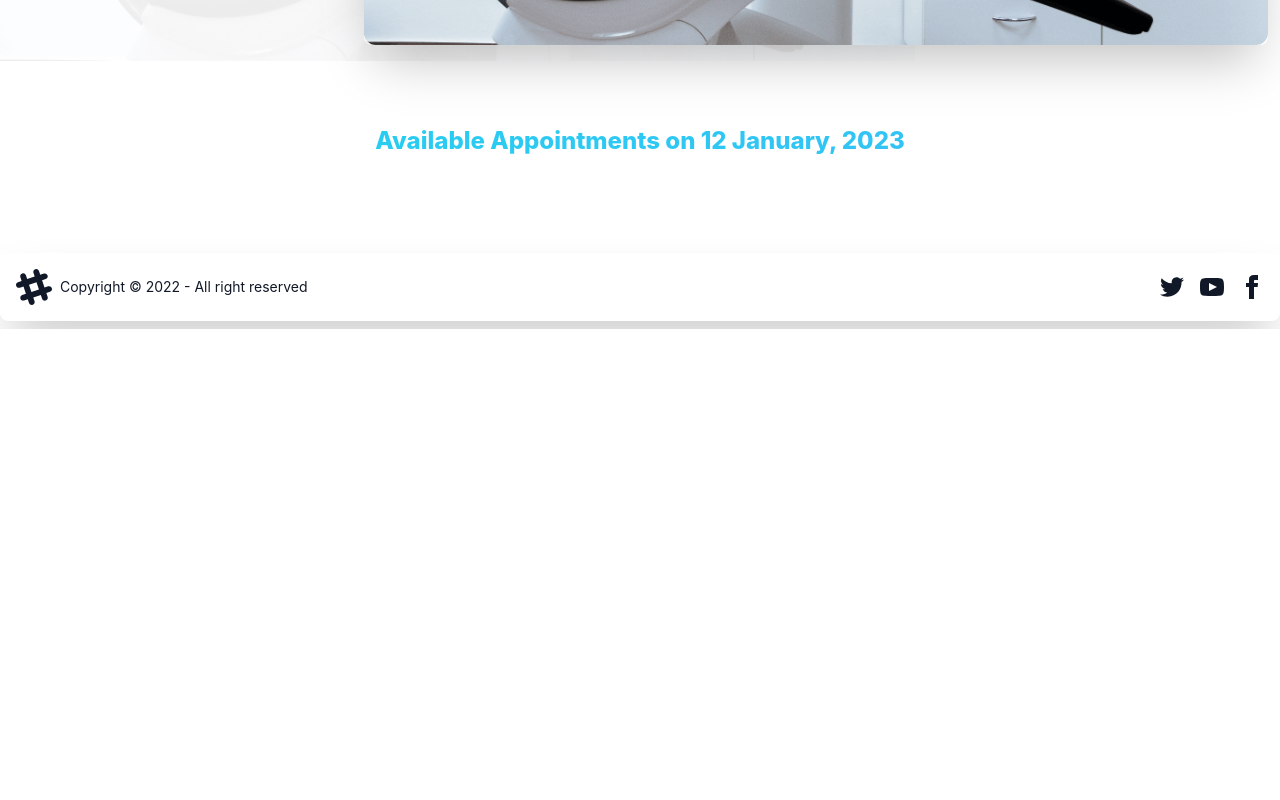
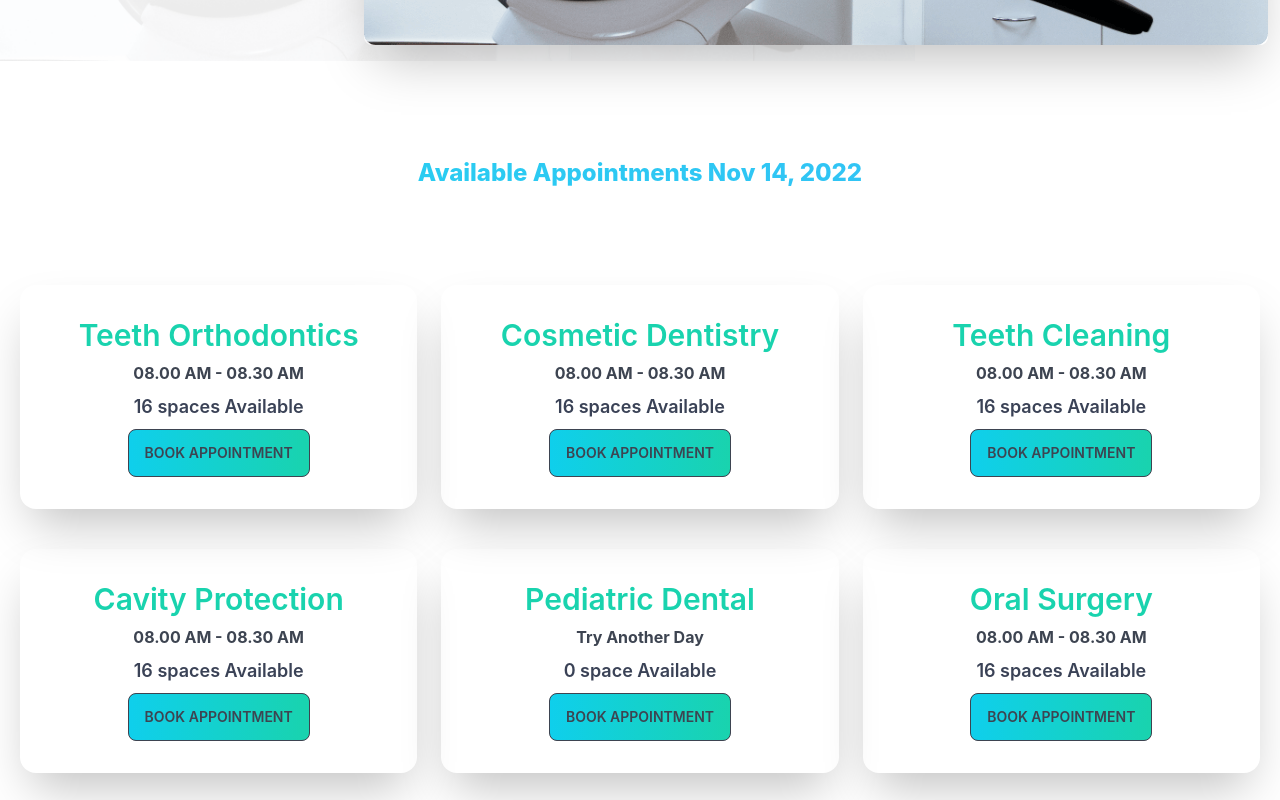
Before and after one commit to Fahmidur-arnob/I_Doctor, a React (Create React App) app: page /appointment in a window 1280 px wide. Shown: the part 600-1400 px from the top of the page. Before the commit the page ends 929 px from the top, so only its background shows below. Built offline with nearby package versions, Linux system fonts and the light colour scheme.

Commit message:
Done making the appointment page and the appointmentCards

```diff
--- /dev/null
+++ b/public/appointmentOptions.json
@@ -0,0 +1,117 @@
+[
+    {
+        "_id": 1,
+        "name": "Teeth Orthodontics",
+        "slots": [
+            "08.00 AM - 08.30 AM",
+            "08.30 AM - 09.00 AM",
+            "09.00 AM - 9.30 AM",
+            "09.30 AM - 10.00 AM",
+            "10.00 AM - 10.30 AM",
+            "10.30 AM - 11.00 AM",
+            "11.00 AM - 11.30 AM",
+            "11.30 AM - 12.00 AM",
+            "1.00 PM - 1.30 PM",
+            "1.30 PM - 2.00 PM",
+            "2.00 PM - 2.30 PM",
+            "2.30 PM - 3.00 PM",
+            "3.00 PM - 3.30 PM",
+            "3.30 PM - 4.00 PM",
+            "4.00 PM - 4.30 PM",
+            "4.30 PM - 5.00 PM"
+        ]
+    },
+    {
+        "_id": 2,
+        "name": "Cosmetic Dentistry",
+        "slots": [
+            "08.00 AM - 08.30 AM",
+            "08.30 AM - 09.00 AM",
+            "09.00 AM - 9.30 AM",
+            "09.30 AM - 10.00 AM",
+            "10.00 AM - 10.30 AM",
+            "10.30 AM - 11.00 AM",
+            "11.00 AM - 11.30 AM",
+            "11.30 AM - 12.00 AM",
+            "1.00 PM - 1.30 PM",
+            "1.30 PM - 2.00 PM",
+            "2.00 PM - 2.30 PM",
+            "2.30 PM - 3.00 PM",
+            "3.00 PM - 3.30 PM",
+            "3.30 PM - 4.00 PM",
+            "4.00 PM - 4.30 PM",
+            "4.30 PM - 5.00 PM"
+        ]
+    },
+    {
+        "_id": 3,
+        "name": "Teeth Cleaning",
+        "slots": [
+            "08.00 AM - 08.30 AM",
+            "08.30 AM - 09.00 AM",
+            "09.00 AM - 9.30 AM",
+            "09.30 AM - 10.00 AM",
+            "10.00 AM - 10.30 AM",
+            "10.30 AM - 11.00 AM",
+            "11.00 AM - 11.30 AM",
+            "11.30 AM - 12.00 AM",
+            "1.00 PM - 1.30 PM",
+            "1.30 PM - 2.00 PM",
+            "2.00 PM - 2.30 PM",
+            "2.30 PM - 3.00 PM",
+            "3.00 PM - 3.30 PM",
+            "3.30 PM - 4.00 PM",
+            "4.00 PM - 4.30 PM",
+            "4.30 PM - 5.00 PM"
+        ]
+    },
+    {
+        "_id": 4,
+        "name": "Cavity Protection",
+        "slots": [
+            "08.00 AM - 08.30 AM",
+            "08.30 AM - 09.00 AM",
+            "09.00 AM - 9.30 AM",
+            "09.30 AM - 10.00 AM",
+            "10.00 AM - 10.30 AM",
+            "10.30 AM - 11.00 AM",
+            "11.00 AM - 11.30 AM",
+            "11.30 AM - 12.00 AM",
+            "1.00 PM - 1.30 PM",
+            "1.30 PM - 2.00 PM",
+            "2.00 PM - 2.30 PM",
+            "2.30 PM - 3.00 PM",
+            "3.00 PM - 3.30 PM",
+            "3.30 PM - 4.00 PM",
+            "4.00 PM - 4.30 PM",
+            "4.30 PM - 5.00 PM"
+        ]
+    },
+    {
+        "_id": 5,
+        "name": "Pediatric Dental",
+        "slots": []
+    },
+    {
+        "_id": 6,
+        "name": "Oral Surgery",
+        "slots": [
+            "08.00 AM - 08.30 AM",
+            "08.30 AM - 09.00 AM",
+            "09.00 AM - 9.30 AM",
+            "09.30 AM - 10.00 AM",
+            "10.00 AM - 10.30 AM",
+            "10.30 AM - 11.00 AM",
+            "11.00 AM - 11.30 AM",
+            "11.30 AM - 12.00 AM",
+            "1.00 PM - 1.30 PM",
+            "1.30 PM - 2.00 PM",
+            "2.00 PM - 2.30 PM",
+            "2.30 PM - 3.00 PM",
+            "3.00 PM - 3.30 PM",
+            "3.30 PM - 4.00 PM",
+            "4.00 PM - 4.30 PM",
+            "4.30 PM - 5.00 PM"
+        ]
+    }
+]
--- a/src/Pages/Appointment/Appointment/Appointment.js
+++ b/src/Pages/Appointment/Appointment/Appointment.js
@@ -1,12 +1,18 @@
-import React from 'react';
+import React, { useState } from 'react';
 import AppointmentBanner from '../AppointmentBanner/AppointmentBanner';
 import AvailableAppointments from '../AvailableAppointments/AvailableAppointments';
 
 const Appointment = () => {
+    const [selectedDate, setSelectedDate] = useState(new Date());
     return (
         <div>
-            <AppointmentBanner></AppointmentBanner>
-            <AvailableAppointments></AvailableAppointments>
+            <AppointmentBanner
+                selectedDate = {selectedDate}
+                setSelectedDate={setSelectedDate}
+            ></AppointmentBanner>
+            <AvailableAppointments
+                selectedDate = {selectedDate}
+            ></AvailableAppointments>
         </div>
     );
 };
--- a/src/Pages/Appointment/AppointmentBanner/AppointmentBanner.js
+++ b/src/Pages/Appointment/AppointmentBanner/AppointmentBanner.js
@@ -4,8 +4,7 @@ import appointment from '../../../assets/images/bg.png';
 import { DayPicker } from 'react-day-picker';
 import { format } from 'date-fns';
 
-const AppointmentBanner = () => {
-    const [selectedDate, setSelectedDate] = useState(new Date());
+const AppointmentBanner = ({selectedDate, setSelectedDate}) => {
 
     return (
         <header className='my-6'>
@@ -22,7 +21,6 @@ const AppointmentBanner = () => {
                             selectedDate={selectedDate}
                             onSelect={setSelectedDate}
                         />
-                        <p>You Picked : {format(selectedDate, 'PP')} </p>
                     </div>
                 </div>
             </div>
--- /dev/null
+++ b/src/Pages/Appointment/AvailableAppointments/AppointmentOption.js
@@ -0,0 +1,19 @@
+import React from 'react';
+
+const AppointmentOption = ({ appointmentOption }) => {
+    const { name, slots } = appointmentOption;
+    return (
+        <div className="card shadow-2xl text-primary mb-4">
+            <div className="card-body text-center">
+                <h2 className="card-title text-secondary mx-auto text-3xl">{name}</h2>
+                <p className='text-neutral font-bold'>{slots.length > 0 ? slots[0] : "Try Another Day"}</p>
+                <p className='text-accent text-lg font-semibold'>{slots.length} {slots.length > 1 ? 'spaces' : 'space'} Available</p>
+                <div className="card-actions">
+                    <button className="btn bg-gradient-to-r from-primary to-secondary mx-auto text-neutral">Book Appointment</button>
+                </div>
+            </div>
+        </div>
+    );
+};
+
+export default AppointmentOption;
--- a/src/Pages/Appointment/AvailableAppointments/AvailableAppointments.js
+++ b/src/Pages/Appointment/AvailableAppointments/AvailableAppointments.js
@@ -1,10 +1,26 @@
-import React from 'react';
+import { format } from 'date-fns';
+import React, { useEffect, useState } from 'react';
+import AppointmentOption from './AppointmentOption';
 
-const AvailableAppointments = () => {
+const AvailableAppointments = ({selectedDate}) => {
+    const [appointmentOptions, setAppointmentOptions] = useState([])
+    useEffect(() =>{
+        fetch('appointmentOptions.json')
+        .then(res => res.json())
+        .then(data => setAppointmentOptions(data))
+    }, [])
     return (
-        <div>
-            <p className='font-extrabold text-transparent text-2xl bg-clip-text bg-gradient-to-r from-cyan-400 to-sky-400 text-center mt-16 mb-24'>Available Appointments on 12 January, 2023</p>
-        </div>
+        <section className='my-24'>
+            <p className='font-extrabold text-transparent text-2xl bg-clip-text bg-gradient-to-r from-cyan-400 to-sky-400 text-center mt-16 mb-24'>Available Appointments {format(selectedDate, 'PP')} </p>
+            <div className='grid gap-6 grid-cols-1 lg:grid-cols-3 md:grid-cols-2 m-5'>
+                {
+                    appointmentOptions.map(option => <AppointmentOption
+                        key={option._id}
+                        appointmentOption={option}
+                    ></AppointmentOption>)
+                }
+            </div>
+        </section>
     );
 };
 
```
